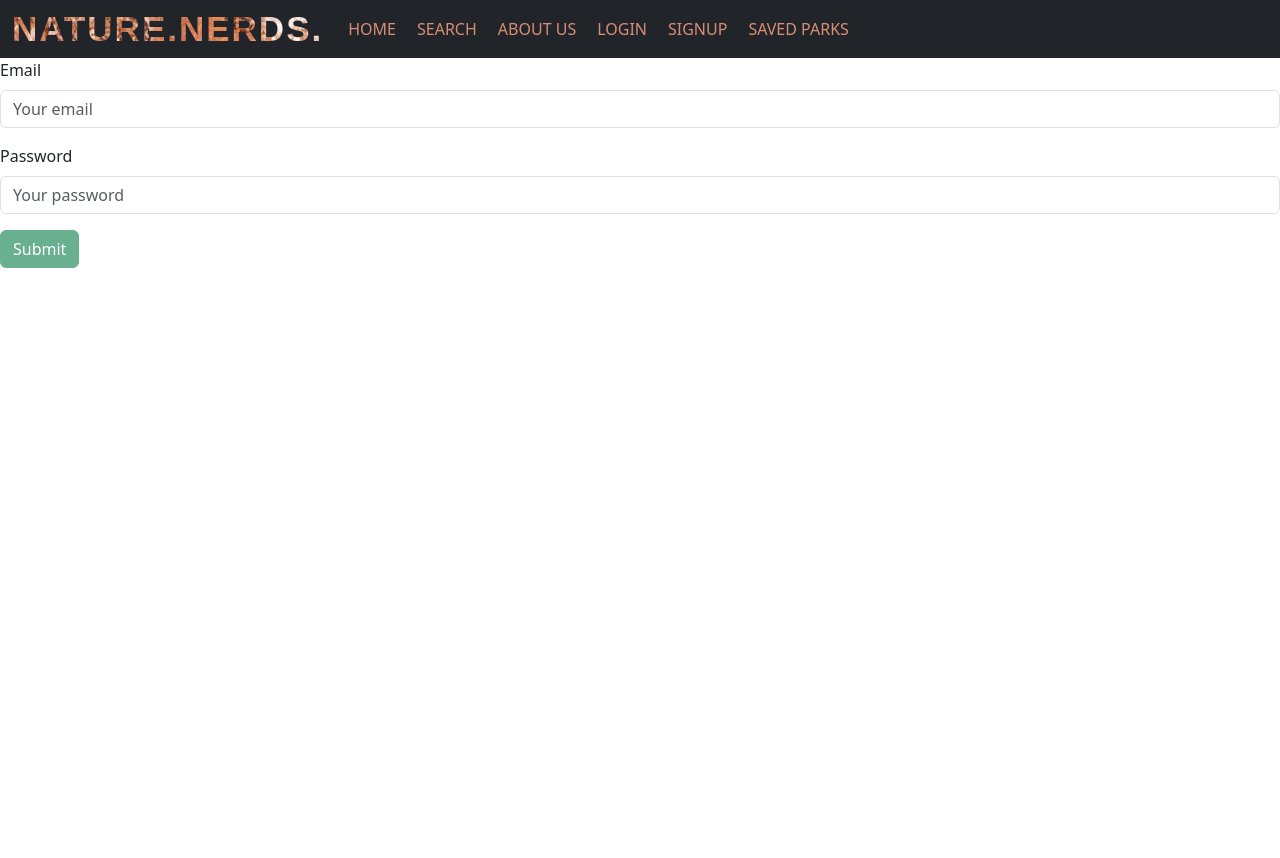
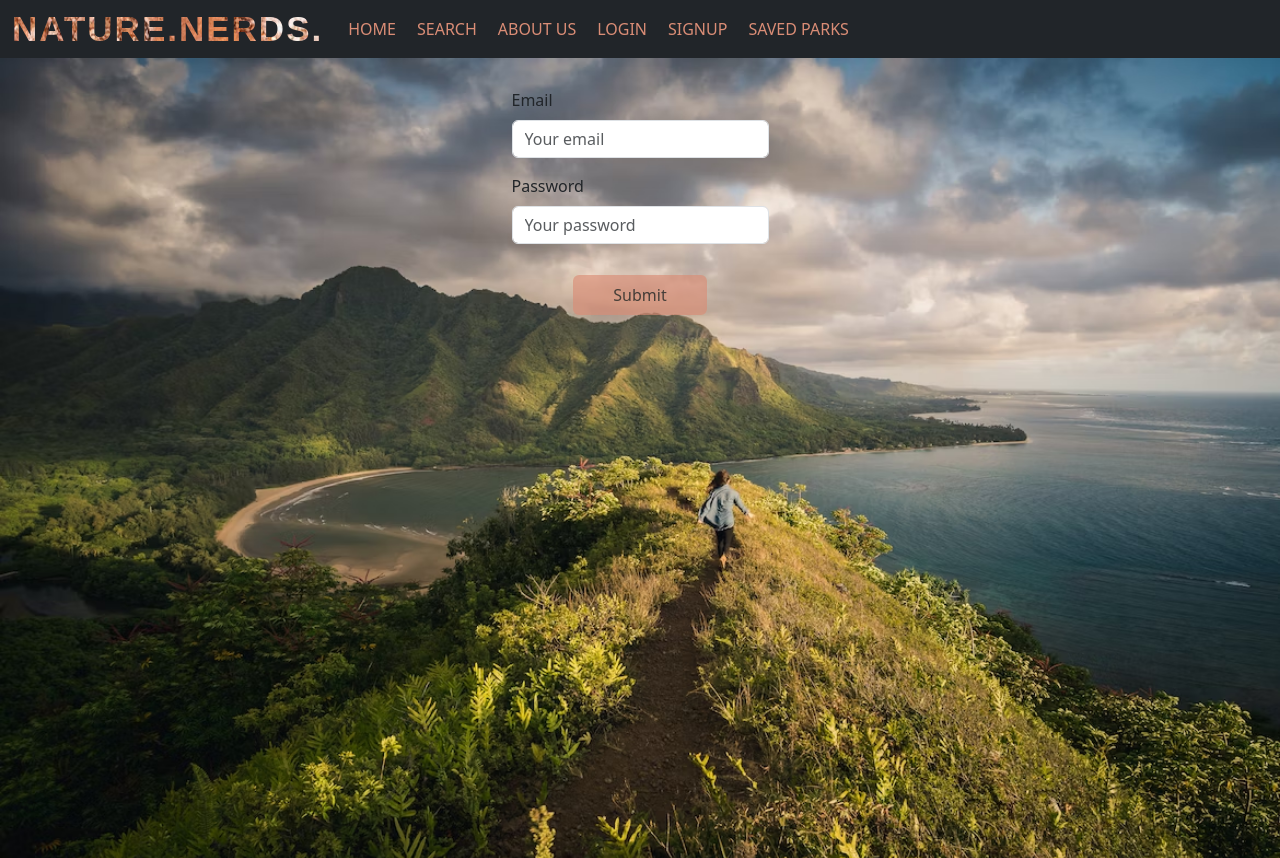
Before and after one commit to HannahMidd/nature-nerds-2, a React (Vite) app in the folder client/: page /login in a window 1280 px wide. Before the commit the page ends 800 px from the top, so only its background shows below. Built offline with nearby package versions, Linux system fonts and the light colour scheme.

Commit message:
adding login page updates

```diff
--- a/client/src/App.css
+++ b/client/src/App.css
@@ -133,6 +133,34 @@
 }
 
 #signupBtn {
+    background-color: var(--color-2);
+    color: black;
+    width: 30%;
+    border: 2px solid var(--color-2);
+    margin-top: 15px;
+
+}
+
+.loginFormPage {
+    background-image: url('../public/assets/hikers.avif');
+    background-repeat: no-repeat;
+    background-size: cover;
+    height: 100vh;
+    display: flex;
+    flex-direction: column;
+    padding-top: 30px;
+    align-items: center;
+}
+
+#loginForm {
+    display: flex;
+    flex-direction: column;
+    justify-content: center;
+    align-items: center;
+    width: 35%;
+}
+
+#loginBtn {
     background-color: var(--color-2);
     color: black;
     width: 30%;
--- a/client/src/components/pages/Login.jsx
+++ b/client/src/components/pages/Login.jsx
@@ -1,13 +1,16 @@
-import { useState, useEffect } from "react";
-import { Form, Button, Alert } from "react-bootstrap";
+import { useState, useEffect } from 'react';
+import { Form, Button, Alert } from 'react-bootstrap';
 
-import { useMutation } from "@apollo/client";
-import { LOGIN_USER } from "../../utils/mutations";
+import { useMutation } from '@apollo/client';
+import { LOGIN_USER } from '../../utils/mutations';
 
-import Auth from "../../utils/auth";
+import Auth from '../../utils/auth';
 
 const LoginForm = () => {
-  const [userFormData, setUserFormData] = useState({ email: "", password: "" });
+    const [userFormData, setUserFormData] = useState({
+        email: '',
+        password: '',
+    });
     const [validated] = useState(false);
     const [showAlert, setShowAlert] = useState(false);
 
@@ -48,14 +51,20 @@ const LoginForm = () => {
 
         // clear form values
         setUserFormData({
-      email: "",
-      password: "",
+            email: '',
+            password: '',
         });
     };
 
     return (
         <>
-      <Form noValidate validated={validated} onSubmit={handleFormSubmit}>
+            <section className="loginFormPage">
+                <Form
+                    id="loginForm"
+                    noValidate
+                    validated={validated}
+                    onSubmit={handleFormSubmit}
+                >
                     <Alert
                         dismissible
                         onClose={() => setShowAlert(false)}
@@ -94,13 +103,17 @@ const LoginForm = () => {
                         </Form.Control.Feedback>
                     </Form.Group>
                     <Button
-          disabled={!(userFormData.email && userFormData.password)}
+                        id="loginBtn"
+                        disabled={
+                            !(userFormData.email && userFormData.password)
+                        }
                         type="submit"
                         variant="success"
                     >
                         Submit
                     </Button>
                 </Form>
+            </section>
         </>
     );
 };
```
Also changed, not shown: client/public/assets/hikers.avif (added). Lines whose indentation alone changed are shown as unchanged.
